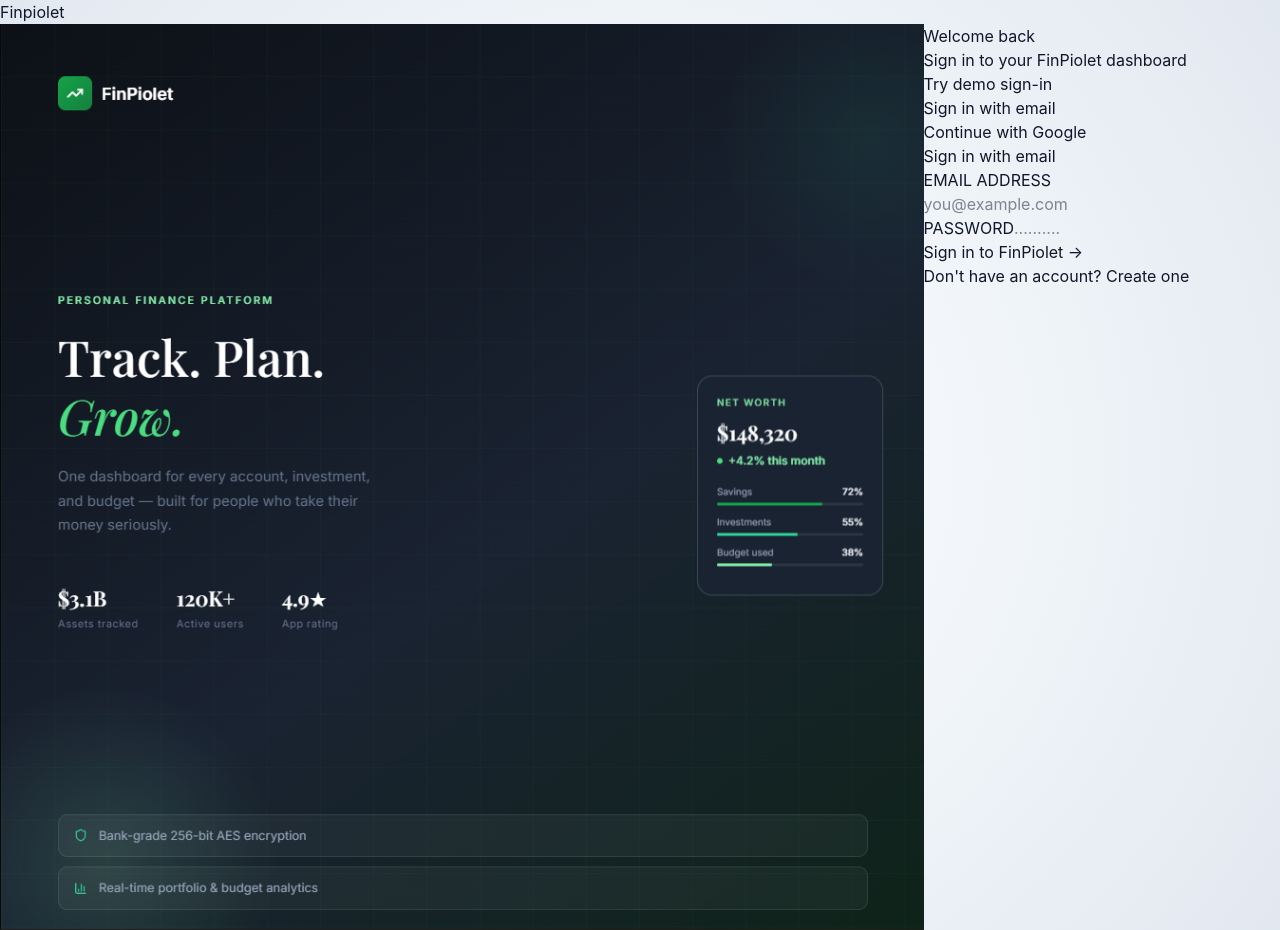
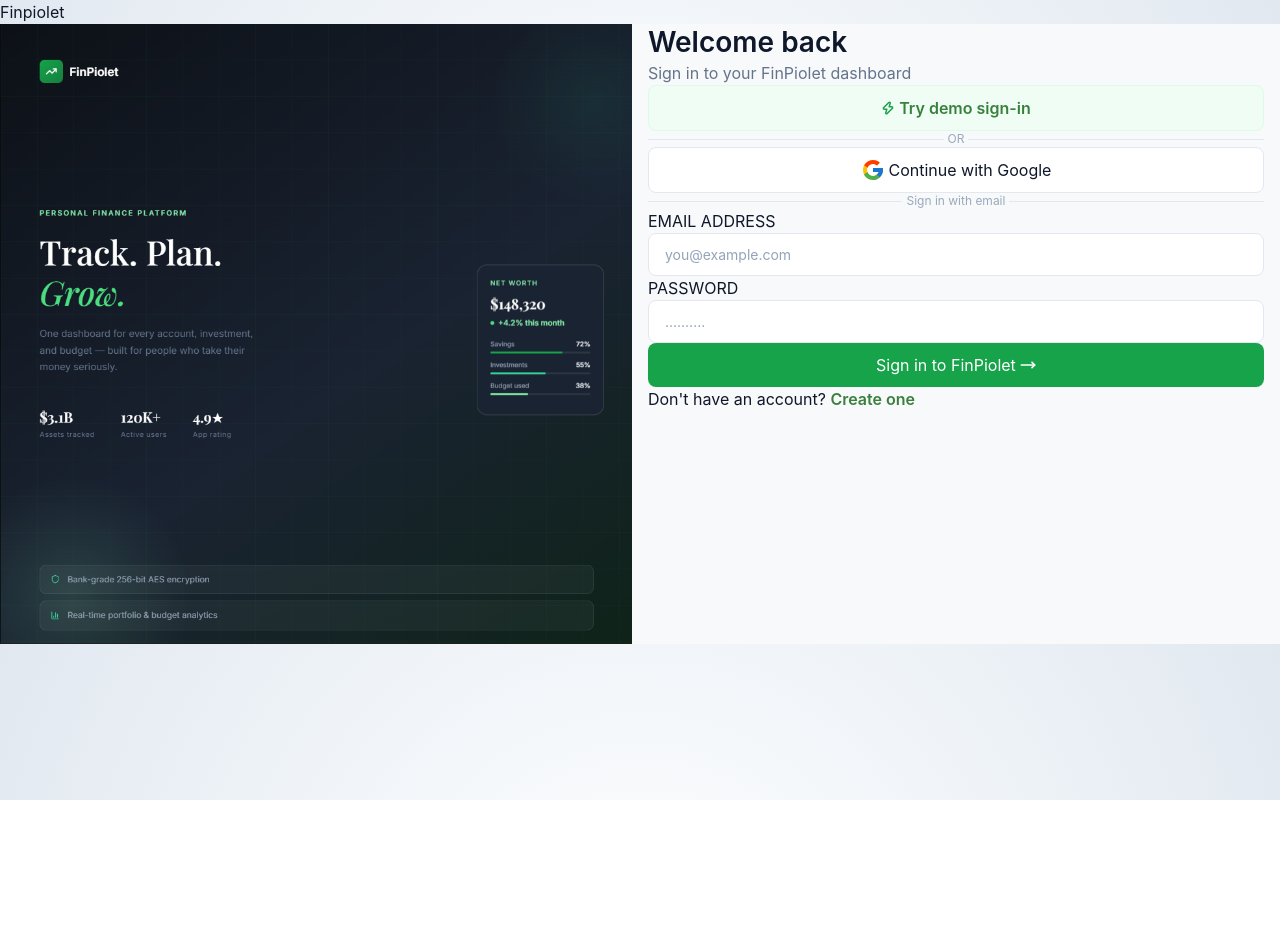
Before and after one commit to agent-52/finpiolet, a React (Vite) app in the folder Frontend/: page /signin in a window 1280 px wide. After the commit the page ends 800 px from the top, so only its background shows below. Built offline with nearby package versions, Linux system fonts and the light colour scheme; no server answers.

Commit message:
feat(auth): add styling to the signin page

```diff
--- a/Frontend/package.json
+++ b/Frontend/package.json
@@ -19,6 +19,7 @@
     "react-dom": "^19.2.7",
     "react-hook-form": "^7.82.0",
     "react-hot-toast": "^2.6.0",
+    "react-icons": "^5.7.0",
     "react-router": "^8.3.0",
     "react-router-dom": "^7.18.1",
     "recharts": "^3.10.0",
--- a/Frontend/src/features/auth/components/Breaker.tsx
+++ b/Frontend/src/features/auth/components/Breaker.tsx
@@ -1,10 +1,10 @@
-
+import "../../../styles/auth.css"
 export function Breaker({name}:{name:string}){
     return (
-        <div className="flex">
-            <div className="line"></div>
-            <div>{name}</div>
-            <div className="line"></div>
+        <div className="flex cGrey1 items-center gap-1">
+            <div className="line bgGrey1"></div>
+            <div className="noWrap text-xs">{name}</div>
+            <div className="line bgGrey1"></div>
         </div>
     )
 }
--- a/Frontend/src/features/auth/components/Button.tsx
+++ b/Frontend/src/features/auth/components/Button.tsx
@@ -1,10 +1,11 @@
 
-export function Button({backImg, frontImg, name, onClickFn, disable}:{backImg?:string, name:string, frontImg?:string, onClickFn?:(event:React.MouseEvent<HTMLButtonElement>) => void , disable?:boolean}){
+
+export function Button({backImg, frontImg, name, onClickFn, disable, className}:{backImg?:React.ReactNode, name:string, frontImg?:React.ReactNode, onClickFn?:(event:React.MouseEvent<HTMLButtonElement>) => void , disable?:boolean, className:string}){
     return(
-        <button className="flex btn-1 gap-1" onClick={onClickFn} disabled={disable}>
-            {backImg?<div></div>:null}
+        <button className={className} onClick={onClickFn} disabled={disable}>
+            {backImg?<div>{backImg}</div>:null}
             <div>{name}</div>
-            {frontImg?<div></div>:null}
+            {frontImg?<div>{frontImg}</div>:null}
         </button>
     )
 }
--- a/Frontend/src/features/auth/components/InputWithLabel.tsx
+++ b/Frontend/src/features/auth/components/InputWithLabel.tsx
@@ -1,9 +1,9 @@
-
+import "../../../styles/auth.css"
 export function InputWithLabel({labelName, placeholder, name, type="text", onChangeFn}:{labelName:string, placeholder:string, name:string, type:string, onChangeFn:(event:React.ChangeEvent<HTMLInputElement>)=> void}){
     return(
         <div className="flex-col">
             <label htmlFor={name}>{labelName}</label>
-            <input type={type} id={name} name={name} placeholder={placeholder} onChange={onChangeFn}/>
+            <input className="borderT1 bgW input-field" type={type} id={name} name={name} placeholder={placeholder} onChange={onChangeFn}/>
         </div>
     )
 }
--- a/Frontend/src/features/auth/pages/SignInPage.tsx
+++ b/Frontend/src/features/auth/pages/SignInPage.tsx
@@ -5,6 +5,10 @@ import { Button } from "../components/Button"
 import { InputWithLabel } from "../components/InputWithLabel"
 import { useSignIn } from "../hooks/useSignIn"
 
+import "../../../index.css"
+import "../../../styles/auth.css"
+import { LucideMoveRight, Zap } from "lucide-react"
+import {FcGoogle} from "react-icons/fc"
 
 
 export function SignInPage(){
@@ -35,23 +39,23 @@ export function SignInPage(){
     <div>
       <Header />
       <div className="flex">
-        <div className="img-box">
+        <div className="img-box w-full">
           <img src="/images/signinImage.png" alt="" />
         </div>
-        <div className="">
-          <h1>Welcome back</h1>
-          <p>Sign in to your FinPiolet dashboard</p>
-          <Button backImg="" name="Try demo sign-in" />
-          <Breaker name="Sign in with email"/>
-          <Button backImg="" name="Continue with Google" />
+        <div className="flex-col items-center justify-center px-4 gap-6 w-full bgW1">
+          <h1 className="text-2xl font-semibold">Welcome back</h1>
+          <p className="text-gray-500 ">Sign in to your FinPiolet dashboard</p>
+          <Button backImg={<Zap size={14} color="#16a34a" strokeWidth={2.5}/>} name="Try demo sign-in" className="bgLg1 font-semibold  cLg2 borderT2 btn-primary"/>
+          <Breaker name="OR"/>
+          <Button backImg={<FcGoogle size={24}/>} name="Continue with Google"  className="btn-primary bgW borderT1"/>
           <Breaker name="Sign in with email" />
 
           <InputWithLabel labelName="EMAIL ADDRESS" placeholder="you@example.com" name="email" type="email" onChangeFn={handleInputChange}/>
           <InputWithLabel labelName="PASSWORD" placeholder=".........." name="password" type="password" onChangeFn={handleInputChange}/>
 
-          <Button name={signInMutation.isPending?"Signing In...":"Sign in to FinPiolet ->" } frontImg="" onClickFn={handleSubmit} disable={signInMutation.isPending}/>
+          <Button name={signInMutation.isPending?"Signing In...":"Sign in to FinPiolet   " } frontImg={<LucideMoveRight size={16}strokeWidth={2.5}/>} onClickFn={handleSubmit} disable={signInMutation.isPending} className="btn-primary bgG1 cW1" />
 
-          <div>Don't have an account? <span>Create one</span></div>
+          <div>Don't have an account? <span className="cLg2 font-semibold">Create one</span></div>
 
         </div>
       </div>
--- a/Frontend/src/index.css
+++ b/Frontend/src/index.css
@@ -76,7 +76,7 @@ body {
 .gap-3 { gap: 12px; }
 .gap-4 { gap: 16px; }
 .gap-5 { gap: 20px; }
-.gap-6 { gap: 24px; }
+.gap-6 { gap: 24px ;}
 .gap-12 { gap: 48px; }
 
 .mt-1 { margin-top: 4px; }
@@ -153,10 +153,10 @@ body {
   transition: all 0.2s ease;
 }
 
-.input-wrapper:focus-within {
+.input-field:focus-within {
   background-color: #ffffff;
-  border-color: #0f172a;
-  box-shadow: 0 0 0 3px rgba(15, 23, 42, 0.05);
+  border-color: #66b36a;
+  box-shadow: 0 0 0 2px rgba(93, 151, 107, 0.05);
 }
 
 .input-field {
@@ -164,7 +164,11 @@ body {
   height: 100%;
   outline: none;
   border: none;
-  background: transparent;
+  height: fit-content;
+  padding: 10px 16px;
+  border-radius: 8px;
+  display: flex;
+  align-items: center;
   color: #0f172a;
   font-size: 14px;
   line-height: 1.5;
@@ -176,14 +180,15 @@ body {
 
 .btn-primary {
   width: 100%;
-  min-height: 48px;
-  color: #ffffff;
-  border: none;
+  height: fit-content;
+  padding: 10px 16px;
+  border-radius: 8px;
   cursor: pointer;
   display: flex;
   align-items: center;
   justify-content: center;
   transition: opacity 0.2s;
+  gap: 4px;
 }
 
 .btn-primary:hover {
@@ -262,3 +267,11 @@ body {
 .border{
   border: 1px solid red;
 }
+
+.borderT1{
+  border: 1.5px solid #e2e8f0;
+}
+
+.noWrap{
+  white-space: nowrap;
+}
--- /dev/null
+++ b/Frontend/src/styles/auth.css
@@ -0,0 +1,35 @@
+
+.cW1{
+    color: white;
+}
+.bgW{
+    background-color: white;
+}
+.cGrey1{
+    color: #9ba9bc;
+}
+.bgGrey1{
+    background-color: #e2e8f0;
+}
+.bgW1{
+    background-color: #f8f9fb;
+}
+.bgLg1{
+    background-color: #f0fdf4;
+}
+.cLg2{
+    color: #39803d;
+}
+.borderT2{
+    border: 1px solid #dcfce7;
+}
+.bgG1{
+    background-color: #16a34a;
+}
+
+
+.line{
+    width: 100%;
+    height: 1px;
+
+}
```
Also changed, not shown: 1 other file (tests, documents, lock files or other folders).
